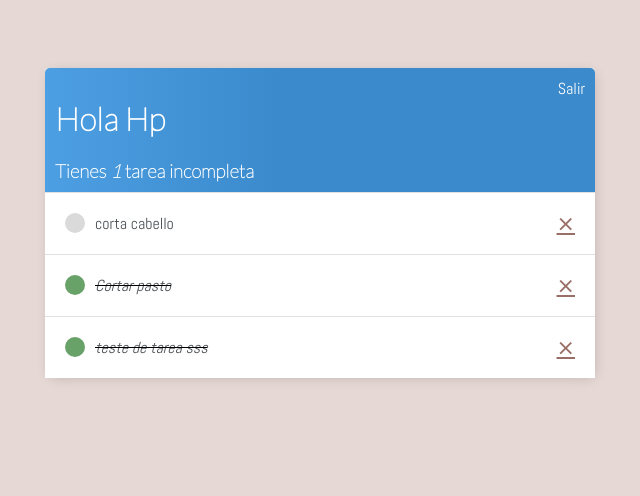
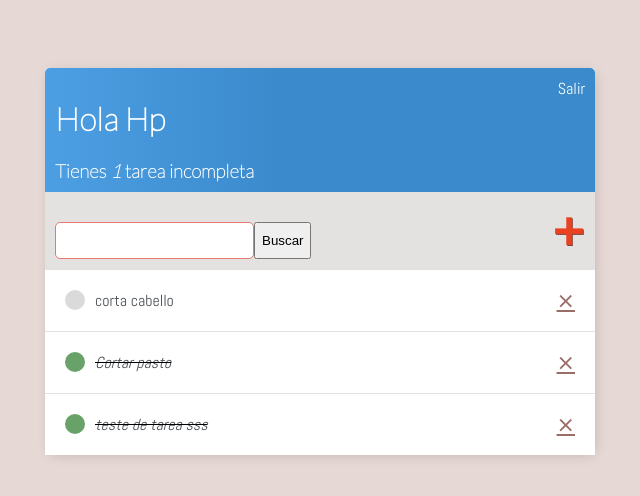
Before and after one commit to Alexnoter/blog-de-mandados-DJANGO, a Django app: page / in a window 1280 px wide. Shown: the top 496 px of the page, without its empty margins (320-960 px from the left). Run offline with Django 4.2, Linux system fonts and the light colour scheme; a user stored in the database is signed in; data comes from the database, SQL or seed files in the repository.

Commit message:
le agregamos estilo a la barra de busqueda con html y css

```diff
--- a/src/proyecto/base/templates/base/principal.html
+++ b/src/proyecto/base/templates/base/principal.html
@@ -97,7 +97,46 @@
             line-height: 0;
         }
 
+        #envoltorio-agregar-buscar {
+            display: flex;
+            justify-content: space-between;
+            align-items: center;
+            padding: 10px;
+        }
 
+        #enlace-agregar {
+            color: #EA4220;
+            text-decoration: none;
+            font-size: 42px;
+            text-shadow: 1px 1px #81413B;
+        }
+
+        input[type=text],
+        input[type=password],
+
+        textarea {
+            border: 1px solid #E8796F;
+            border-radius: 5px;
+            padding: 10px;
+            width: 90%
+        }
+
+        label {
+            padding-top: 10px linportant;
+            display: block;
+        }
+
+        .button {
+
+            border: 1px solid #EB796F;
+            background-color: #FAFAFA;
+            color: #EB796F;
+            padding: 10px;
+            font-size: 14px;
+            border-radius: 5px;
+            cursor: pointer;
+            text-decoration: none;
+        }
 
     </style>
 </head>
--- a/src/proyecto/base/templates/base/tarea_list.html
+++ b/src/proyecto/base/templates/base/tarea_list.html
@@ -20,12 +20,16 @@
 
 </div>
 
-<!--<a href="{% url 'crear-tarea' %}">Crear nueva tarea</a>
+<div id="envoltorio-agregar-buscar">
+    <form method="GET" style="margin-top: 20px; display: flex;">
+        <input type="text" name="area-buscar" value="{{valor_buscado}}">
+        <input class="boton" type="submit" value="Buscar">
+    </form>
+    <a id="enlace-agregar" href="{% url 'crear-tarea' %}">&#x1F7A5;</a>
+</div>
 
-<form method="GET">
-    <input type="text" name="area-buscar" value="{{valor_buscado}}">
-    <input type="submit" value="Buscar">
-</form>-->
+
+
 
 <div class="envoltorio-items-tarea">
     {% for tarea in tareas %}
```
